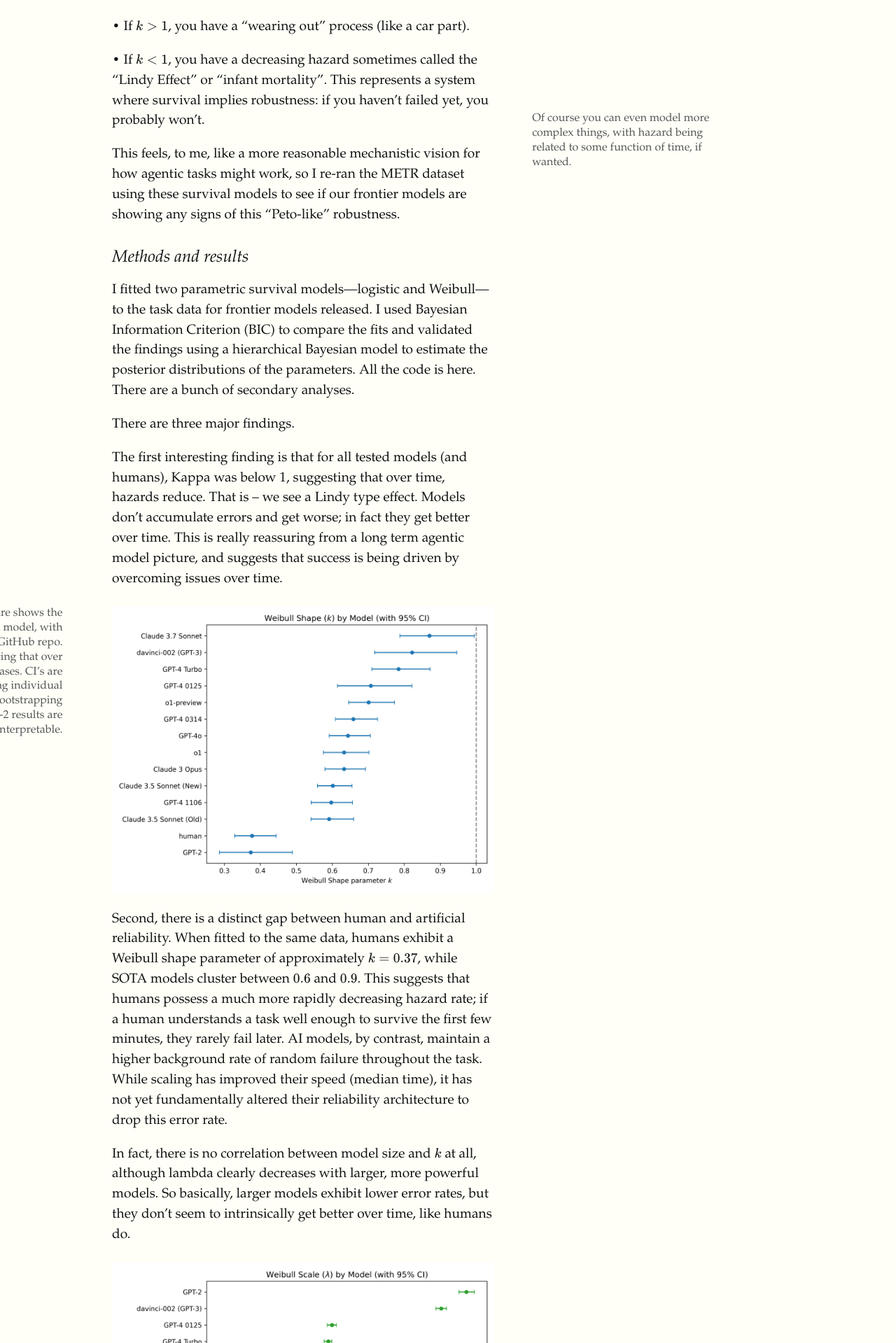
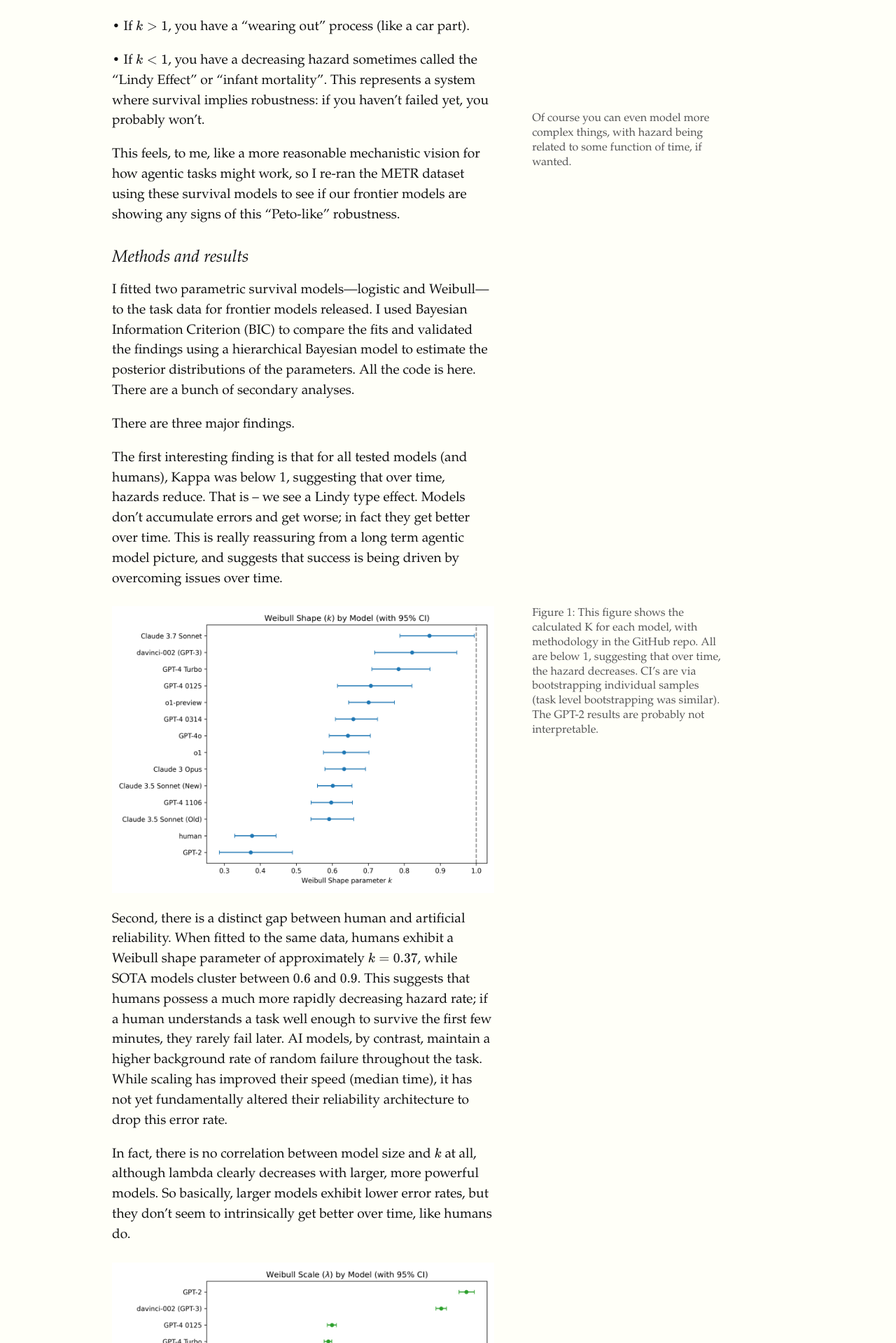
Before and after one commit to gushamilton/lab, a Jekyll site: the page built from _posts/2026-01-23-petos-paradox-ai-agents.md, in a window 1280 px wide. Shown: the part 2878-4797 px from the top of the page at 70% size. Built offline with Jekyll 4.4.1, drawn with Linux system fonts in a browser that asks for light colours.

Commit message:
Move all figure legends to right margin

```diff
--- a/_posts/2026-01-23-petos-paradox-ai-agents.md
+++ b/_posts/2026-01-23-petos-paradox-ai-agents.md
@@ -50,7 +50,7 @@ There are three major findings.
 
 The first interesting finding is that for all tested models (and humans), Kappa was below 1, suggesting that over time, hazards reduce. That is – we see a Lindy type effect. Models don’t accumulate errors and get worse; in fact they get better over time. This is really reassuring from a long term agentic model picture, and suggests that success is being driven by overcoming issues over time.
 
-<span class="marginnote-left">Figure 1: This figure shows the calculated K for each model, with methodology in the GitHub repo. All are below 1, suggesting that over time, the hazard decreases. CI’s are via bootstrapping individual samples (task level bootstrapping was similar). The GPT-2 results are probably not interpretable.</span>
+<span class="marginnote">Figure 1: This figure shows the calculated K for each model, with methodology in the GitHub repo. All are below 1, suggesting that over time, the hazard decreases. CI’s are via bootstrapping individual samples (task level bootstrapping was similar). The GPT-2 results are probably not interpretable.</span>
 ![Figure 1: Weibull K by Model]({{ '/assets/images/Figure1.png' | relative_url }})
 
 Second, there is a distinct gap between human and artificial reliability. When fitted to the same data, humans exhibit a Weibull shape parameter of approximately $k=0.37$, while SOTA models cluster between $0.6$ and $0.9$. This suggests that humans possess a much more rapidly decreasing hazard rate; if a human understands a task well enough to survive the first few minutes, they rarely fail later. AI models, by contrast, maintain a higher background rate of random failure throughout the task. While scaling has improved their speed (median time), it has not yet fundamentally altered their reliability architecture to drop this error rate.
```
